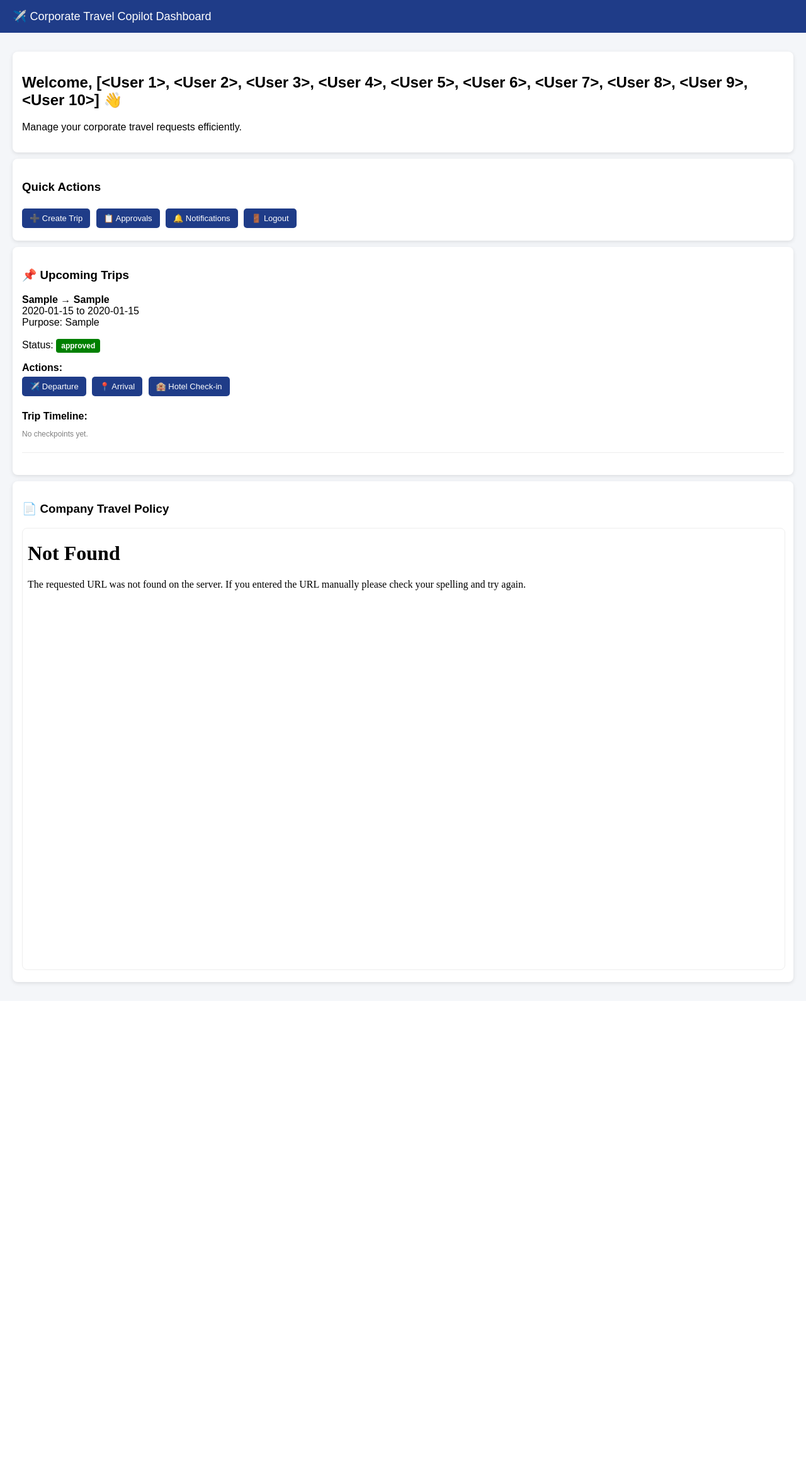
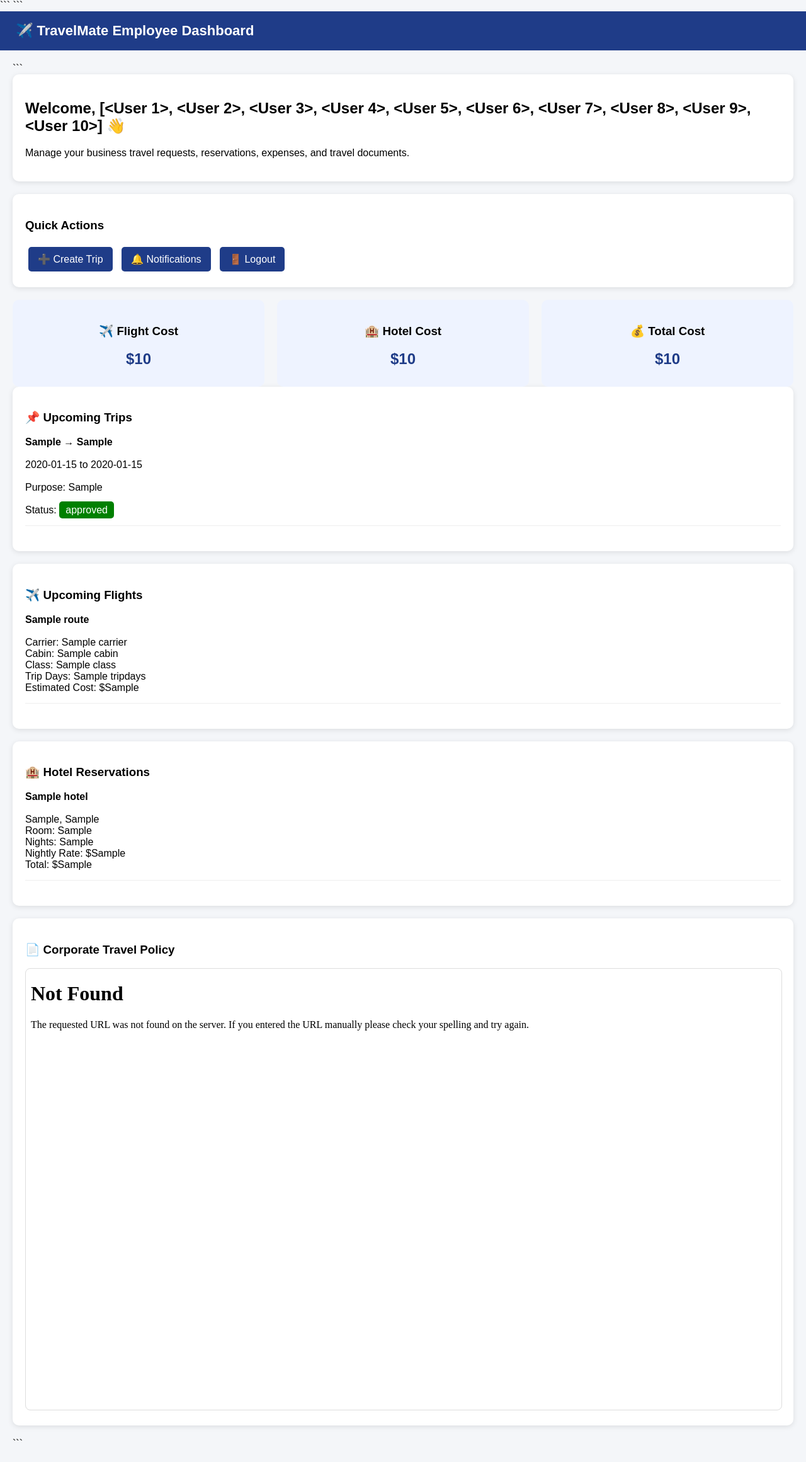
Before and after one commit to var324/Travelmate, a Flask app: template templates/dashboard.html in a window 1280 px wide. Shown: the whole page at 63% size. Before the commit the page ends 1566 px from the top, so only its background shows below. Run offline with Flask 3, Linux system fonts and the light colour scheme; tables that the repository leaves empty hold one stand-in row (values such as "Sample post"); the template is opened without the code that fills it: values that come from a table or form of the project are taken from there, most other values are stand-ins (such as "Sample title", 1, 10 or a date in 2020); parts of the project's set-up code (start-up, migrations or seed data) failed here and were passed over.

Commit message:
Update dashboard.html

````diff
--- a/templates/dashboard.html
+++ b/templates/dashboard.html
@@ -1,8 +1,10 @@
 <!DOCTYPE html>
+
 <html>
 <head>
-    <title>Dashboard</title>
+    <title>TravelMate Dashboard</title>
 
+```
 <style>
     body {
         font-family: Arial, sans-serif;
@@ -13,8 +15,9 @@
     .navbar {
         background: #1f3c88;
         color: white;
-            padding: 15px 20px;
-            font-size: 18px;
+        padding: 18px 25px;
+        font-size: 22px;
+        font-weight: bold;
     }
 
     .container {
@@ -23,141 +26,312 @@
 
     .card {
         background: white;
-            padding: 15px;
-            margin: 10px 0;
-            border-radius: 8px;
-            box-shadow: 0 2px 6px rgba(0,0,0,0.1);
+        padding: 20px;
+        margin-bottom: 20px;
+        border-radius: 10px;
+        box-shadow: 0 2px 8px rgba(0,0,0,0.1);
     }
 
     .btn {
         display: inline-block;
-            padding: 8px 12px;
-            margin: 5px 5px 5px 0;
+        padding: 10px 15px;
+        margin: 5px;
         background: #1f3c88;
         color: white;
         text-decoration: none;
         border-radius: 5px;
-            font-size: 13px;
     }
 
     .btn:hover {
-            opacity: 0.9;
+        background: #2d4fa8;
     }
 
     .status {
-            padding: 4px 8px;
-            border-radius: 4px;
+        padding: 5px 10px;
+        border-radius: 5px;
         color: white;
+    }
+
+    .pending {
+        background: orange;
+    }
+
+    .approved {
+        background: green;
+    }
+
+    .rejected {
+        background: red;
+    }
+
+    .summary {
+        display: flex;
+        gap: 20px;
+        flex-wrap: wrap;
+    }
+
+    .summary-card {
+        flex: 1;
+        min-width: 200px;
+        background: #eef3ff;
+        padding: 20px;
+        border-radius: 10px;
+        text-align: center;
+    }
+
+    .summary-card h2 {
+        margin: 10px 0;
+        color: #1f3c88;
+    }
+
+    .small {
+        color: gray;
         font-size: 12px;
     }
 
-        .pending { background: orange; }
-        .approved { background: green; }
-        .rejected { background: red; }
-
-        .small {
-            font-size: 12px;
-            color: gray;
+    iframe {
+        border: 1px solid #ddd;
+        border-radius: 8px;
     }
 </style>
+```
+
 </head>
 
 <body>
 
 <div class="navbar">
-    ✈️ Corporate Travel Copilot Dashboard
+    ✈️ TravelMate Employee Dashboard
 </div>
 
 <div class="container">
 
+```
 <!-- WELCOME -->
 <div class="card">
     <h2>Welcome, {{ user }} 👋</h2>
-        <p>Manage your corporate travel requests efficiently.</p>
+    <p>
+        Manage your business travel requests, reservations,
+        expenses, and travel documents.
+    </p>
 </div>
 
 <!-- QUICK ACTIONS -->
 <div class="card">
     <h3>Quick Actions</h3>
 
-        <a class="btn" href="/trip">➕ Create Trip</a>
-        <a class="btn" href="/approvals">📋 Approvals</a>
-        <a class="btn" href="/notifications">🔔 Notifications</a>
-        <a class="btn" href="/logout">🚪 Logout</a>
+    <a class="btn" href="/trip">
+        ➕ Create Trip
+    </a>
+
+    <a class="btn" href="/notifications">
+        🔔 Notifications
+    </a>
+
+    <a class="btn" href="/logout">
+        🚪 Logout
+    </a>
+</div>
+
+<!-- COST SUMMARY -->
+<div class="summary">
+
+    <div class="summary-card">
+        <h3>✈️ Flight Cost</h3>
+        <h2>${{ flight_total }}</h2>
+    </div>
+
+    <div class="summary-card">
+        <h3>🏨 Hotel Cost</h3>
+        <h2>${{ hotel_total }}</h2>
+    </div>
+
+    <div class="summary-card">
+        <h3>💰 Total Cost</h3>
+        <h2>${{ grand_total }}</h2>
+    </div>
+
 </div>
 
 <!-- UPCOMING TRIPS -->
 <div class="card">
+
     <h3>📌 Upcoming Trips</h3>
 
     {% if trips %}
+
         {% for trip in trips %}
-                <div style="margin-bottom: 20px; padding-bottom: 10px; border-bottom: 1px solid #eee;">
 
-                    <b>{{ trip.origin }}</b> → <b>{{ trip.destination }}</b><br>
+            <div style="margin-bottom:20px;
+                        border-bottom:1px solid #eee;
+                        padding-bottom:15px;">
 
-                    {{ trip.start_date }} to {{ trip.end_date }}<br>
+                <b>
+                    {{ trip.origin }}
+                </b>
 
-                    Purpose: {{ trip.purpose }}<br><br>
+                →
 
-                    Status:
-                    <b class="status {{ trip.status }}">{{ trip.status }}</b>
+                <b>
+                    {{ trip.destination }}
+                </b>
 
                 <br><br>
 
-                    <!-- ACTIONS -->
-                    <b>Actions:</b><br>
-
-                    <a class="btn" href="/checkpoint/{{ trip.id }}/flight_departure">✈️ Departure</a>
-                    <a class="btn" href="/checkpoint/{{ trip.id }}/arrival">📍 Arrival</a>
-                    <a class="btn" href="/checkpoint/{{ trip.id }}/hotel_checkin">🏨 Hotel Check-in</a>
+                {{ trip.start_date }}
+                to
+                {{ trip.end_date }}
 
                 <br><br>
 
-                    <!-- TIMELINE -->
-                    <b>Trip Timeline:</b>
+                Purpose:
+                {{ trip.purpose }}
 
-                    {% if trip.checkpoints is defined and trip.checkpoints %}
-                        <div style="margin-top: 10px;">
-                            {% for cp in trip.checkpoints %}
-                                <div style="margin: 5px 0;">
+                <br><br>
 
-                                    {% if cp.type == "flight_departure" %}
-                                        ✈️
-                                    {% elif cp.type == "arrival" %}
-                                        🛬
-                                    {% elif cp.type == "hotel_checkin" %}
-                                        🏨
-                                    {% endif %}
+                Status:
 
-                                    <b>{{ cp.type.replace('_', ' ') }}</b>
-                                    <span class="small">— {{ cp.timestamp }}</span>
+                <span
+                    class="status {{ trip.status }}">
+                    {{ trip.status }}
+                </span>
+
             </div>
+
         {% endfor %}
-                        </div>
+
     {% else %}
-                        <p class="small">No checkpoints yet.</p>
+
+        <p>No trips found.</p>
+
     {% endif %}
 
 </div>
-            {% endfor %}
-        {% else %}
-            <p>No trips found.</p>
-        {% endif %}
+
+<!-- FLIGHT INFORMATION -->
+<div class="card">
+
+    <h3>✈️ Upcoming Flights</h3>
+
+    {% if flights %}
+
+        {% for flight in flights %}
+
+            <div style="margin-bottom:20px;
+                        border-bottom:1px solid #eee;
+                        padding-bottom:15px;">
+
+                <b>
+                    {{ flight["Route"] }}
+                </b>
+
+                <br><br>
+
+                Carrier:
+                {{ flight["Carrier"] }}
+
+                <br>
+
+                Cabin:
+                {{ flight["Cabin"] }}
+
+                <br>
+
+                Class:
+                {{ flight["Class"] }}
+
+                <br>
+
+                Trip Days:
+                {{ flight["tripdays"] }}
+
+                <br>
+
+                Estimated Cost:
+                ${{ flight["Air Charge"] }}
+
             </div>
 
-<!-- TRAVEL POLICY -->
+        {% endfor %}
+
+    {% else %}
+
+        <p>No flight information available.</p>
+
+    {% endif %}
+
+</div>
+
+<!-- HOTEL INFORMATION -->
 <div class="card">
-    <h3>📄 Company Travel Policy</h3>
+
+    <h3>🏨 Hotel Reservations</h3>
+
+    {% if hotels %}
+
+        {% for hotel in hotels %}
+
+            <div style="margin-bottom:20px;
+                        border-bottom:1px solid #eee;
+                        padding-bottom:15px;">
+
+                <b>
+                    {{ hotel["HOTEL NAME"] }}
+                </b>
+
+                <br><br>
+
+                {{ hotel["HOTEL CITY"] }},
+                {{ hotel["HOTEL COUNTRY"] }}
+
+                <br>
+
+                Room:
+                {{ hotel["ROOM TYPE"] }}
+
+                <br>
+
+                Nights:
+                {{ hotel["# OF NIGHTS"] }}
+
+                <br>
+
+                Nightly Rate:
+                ${{ hotel["AVG NIGHTLY RATE"] }}
+
+                <br>
+
+                Total:
+                ${{ hotel["TOTAL AMT BOOKED"] }}
+
+            </div>
+
+        {% endfor %}
+
+    {% else %}
+
+        <p>No hotel reservations available.</p>
+
+    {% endif %}
+
+</div>
+
+<!-- COMPANY POLICY -->
+<div class="card">
+
+    <h3>📄 Corporate Travel Policy</h3>
 
     <iframe
-        src="{{ url_for('static', filename='Travel_policy.pdf') }}"
+        src="{{ url_for('static',
+        filename='Travel_policy.pdf') }}"
         width="100%"
-        height="700px"
-        style="border: 1px solid #eee; border-radius: 8px;">
+        height="700">
     </iframe>
+
 </div>
+```
 
+</div>
 
 </body>
 </html>
````
Lines whose indentation alone changed are shown as unchanged.
